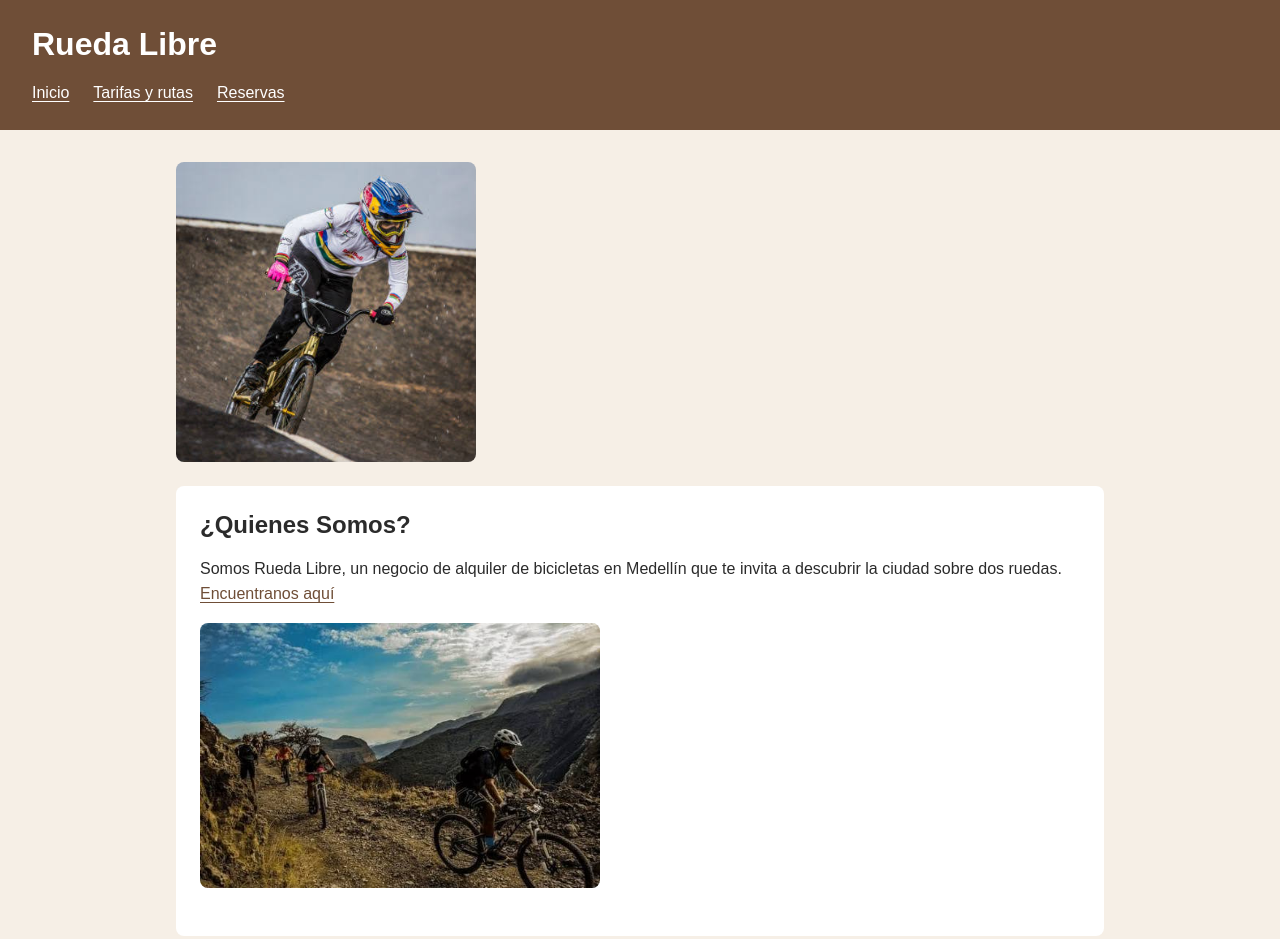
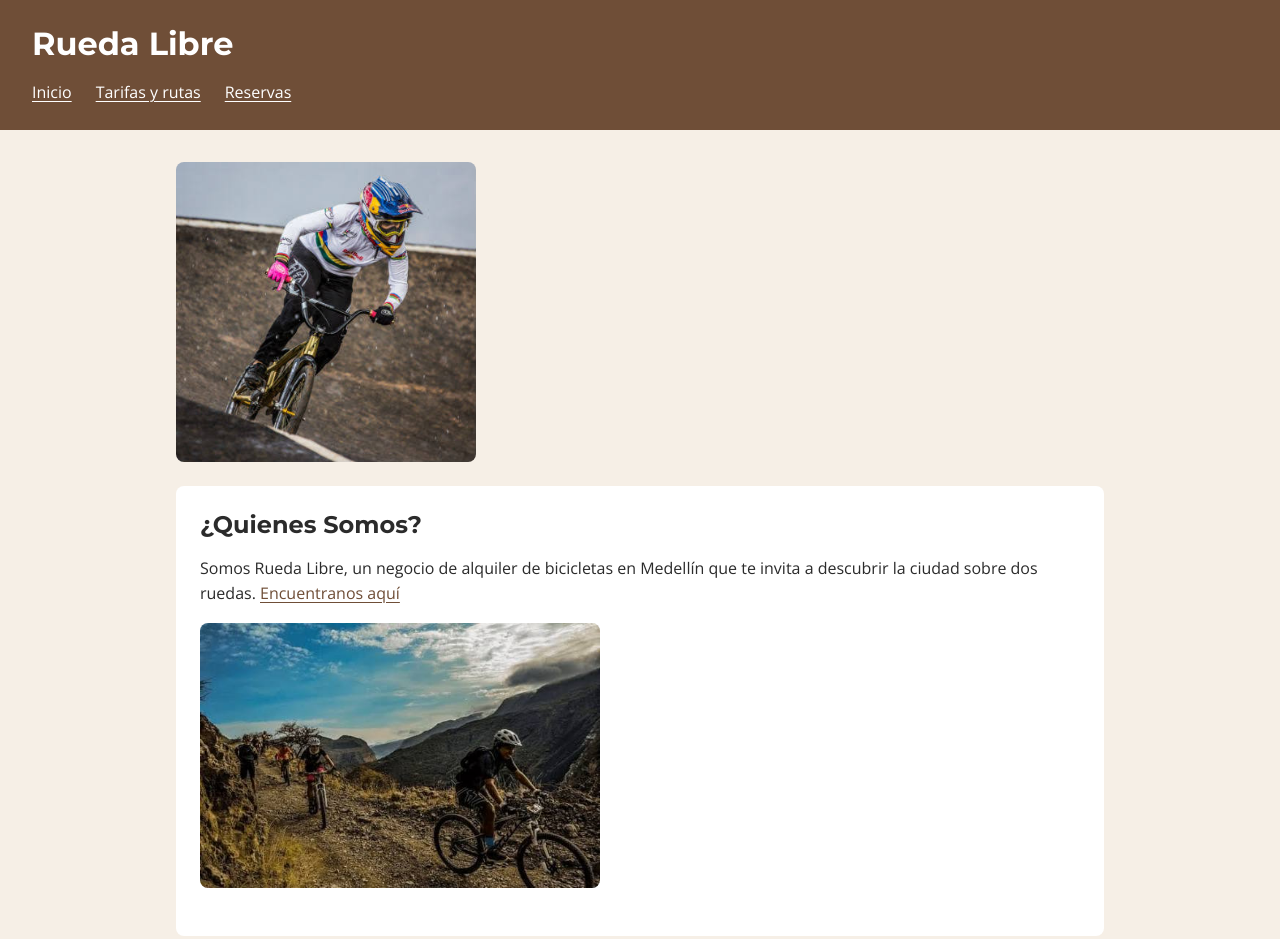
Before and after one commit to urango2706/rueda-libre, a plain HTML site: page index.html in a window 1280 px wide. Shown: the top 939 px of the page. Drawn offline with nearby package versions, Linux system fonts and the light colour scheme.

Commit message:
feat: correcciones y terminacion semana 1

```diff
--- a/paginas/styles.css
+++ b/css/styles.css
@@ -6,7 +6,8 @@
     --color-fondo: #f6efe6;
     --color-superficie: #fff;
     --color-borde: #d8c8b8;
-    --fuente-base: Arial, sans-serif;
+    --fuente-titulos: 'Montserrat', sans-serif;
+    --fuente-texto: 'Open Sans', sans-serif;
     --espacio-pequeno: 0.5rem;
     --espacio-base: 1rem;
     --espacio-medio: 1.5rem;
@@ -18,21 +19,45 @@
 *, *::before, *::after { box-sizing: border-box; }
 body {
     margin: 0;
-    font-family: var(--fuente-base);
+    font-family: var(--fuente-texto);
     color: var(--color-texto);
     background-color: var(--color-fondo);
     line-height: 1.6;
 }
-h1, h2, h3 { line-height: 1.25; margin: 0 0 var(--espacio-base); }
-h1 { font-size: 2rem; }
-h2 { font-size: 1.5rem; }
-h3 { font-size: 1.125rem; }
-p, ul, ol, dl { margin: 0 0 var(--espacio-base); }
-ul, ol { padding-left: var(--espacio-medio); }
-li + li { margin-top: var(--espacio-pequeno); }
-a { color: var(--color-primario); text-underline-offset: 0.2rem; }
-a:hover { text-decoration-thickness: 0.15rem; }
-a:focus-visible { outline: 0.2rem solid currentColor; outline-offset: 0.25rem; }
+h1, h2, h3 {
+    line-height: 1.25;
+    margin: 0 0 var(--espacio-base);
+    font-family: var(--fuente-titulos);
+    font-weight: 700;
+}
+h1 {
+     font-size: 2rem;
+     }
+h2 {
+    font-size: 1.5rem;
+}
+h3 {
+    font-size: 1.125rem;
+}
+p, ul, ol, dl {
+    margin: 0 0 var(--espacio-base);
+}
+ul, ol {
+    padding-left: var(--espacio-medio);
+}
+li + li {
+    margin-top: var(--espacio-pequeno);
+}
+a {
+    color: var(--color-primario); text-underline-offset: 0.2rem;
+}
+a:hover {
+    text-decoration-thickness: 0.15rem;
+}
+a:focus-visible {
+    outline: 0.2rem solid currentColor;
+    outline-offset: 0.25rem;
+}
 
 /* 3. Encabezado y navegación */
 header, body > nav, footer {
@@ -48,9 +73,15 @@ nav ul {
     margin: 0;
     list-style: none;
 }
-nav li + li { margin-top: 0; }
-nav a, header a, footer a { color: var(--color-superficie); }
-nav a:hover, nav a:focus-visible { color: var(--color-acento); }
+nav li + li {
+    margin-top: 0;
+}
+nav a, header a, footer a {
+    color: var(--color-superficie);
+}
+nav a:hover, nav a:focus-visible {
+    color: var(--color-acento);
+}
 
 /* 4. Contenido y tarjetas */
 main {
@@ -82,12 +113,29 @@ table {
     margin-bottom: var(--espacio-medio);
     background-color: var(--color-superficie);
 }
-caption { text-align: left; font-weight: bold; padding: var(--espacio-base); }
-th, td { padding: var(--espacio-base); border: 0.0625rem solid var(--color-borde); text-align: left; }
-thead { color: var(--color-superficie); background-color: var(--color-primario); }
-dt { font-weight: bold; }
-dd { margin: 0 0 var(--espacio-base); }
-footer { margin-top: var(--espacio-grande); }
+caption {
+    text-align: left;
+    font-weight: bold;
+    padding: var(--espacio-base);
+}
+th, td {
+    padding: var(--espacio-base);
+    border: 0.0625rem solid var(--color-borde);
+    text-align: left;
+}
+thead {
+    color: var(--color-superficie);
+    background-color: var(--color-primario);
+}
+dt {
+    font-weight: bold;
+}
+dd {
+    margin: 0 0 var(--espacio-base);
+}
+footer {
+    margin-top: var(--espacio-grande);
+}
 
 @media (max-width: 40rem) {
     header, body > nav, footer { padding: var(--espacio-base); }
--- a/index.html
+++ b/index.html
@@ -4,7 +4,10 @@
     <meta charset="UTF-8">
     <meta name="viewport" content="width=device-width, initial-scale=1.0">
     <meta name="description" content="Renta de bicicletas en el areá metropolitana">
-    <link rel="stylesheet" href="paginas/styles.css">
+    <link rel="preconnect" href="https://fonts.googleapis.com">
+    <link rel="preconnect" href="https://fonts.gstatic.com" crossorigin>
+    <link href="https://fonts.googleapis.com/css2?family=Montserrat:wght@700&family=Open+Sans:wght@400;600&display=swap" rel="stylesheet">
+    <link rel="stylesheet" href="css/styles.css">
     <title>Rueda Libre | Alquiler de biciletas en Medellín</title>
 </head>
 <body>
```
Also changed, not shown: paginas/reservas.html (+1 -1 lines), paginas/tarifas.html (+1 -1 lines).
